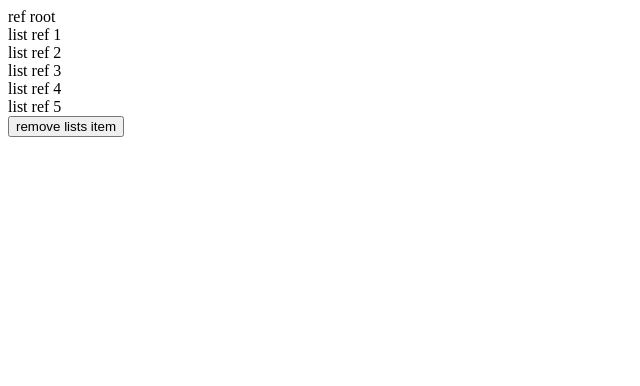
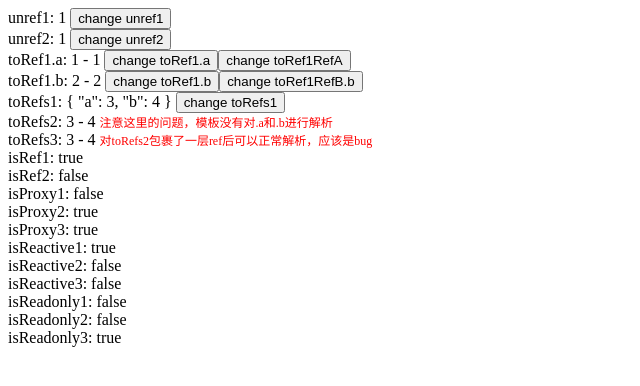
Before and after one commit to zzzzzshPig/upgrade, a Vue app in the folder Vue/vue3/vue3-api/: page / in a window 1280 px wide. Shown: the top 386 px of the page, without its empty margins (0-640 px from the left). Built offline with nearby package versions, Linux system fonts and the light colour scheme.

Commit message:
Feat: vue3-api-响应式系统工具集

```diff
--- a/Vue/vue3/vue3-api/src/App.vue
+++ b/Vue/vue3/vue3-api/src/App.vue
@@ -3,7 +3,8 @@
 <!--	<BaseReactiveApi></BaseReactiveApi>-->
 <!--	<Lifecycle></Lifecycle>-->
 <!--	<ProvideAndInject></ProvideAndInject>-->
-	<Refs></Refs>
+<!--	<Refs></Refs>-->
+	<Utils></Utils>
 </template>
 
 <script lang="ts" src="./app.ts"></script>
--- a/Vue/vue3/vue3-api/src/app.ts
+++ b/Vue/vue3/vue3-api/src/app.ts
@@ -4,6 +4,7 @@ import BaseReactiveApi from '@/components/base-reactive-api/index.vue'
 import Lifecycle from '@/components/lifeCycle/index.vue'
 import ProvideAndInject from '@/components/provideAndInject/index.vue'
 import Refs from '@/components/refs/index.vue'
+import Utils from '@/components/utils/index.vue'
 
 export default defineComponent({
     components: {
@@ -11,6 +12,7 @@ export default defineComponent({
         BaseReactiveApi,
         Lifecycle,
         ProvideAndInject,
-        Refs
+        Refs,
+        Utils
     }
 })
--- /dev/null
+++ b/Vue/vue3/vue3-api/src/components/utils/index.ts
@@ -0,0 +1,65 @@
+import { defineComponent, readonly, reactive, ref, unref, toRef, toRefs, isRef, isProxy, isReactive, isReadonly } from 'vue'
+
+export default defineComponent({
+    setup () {
+    	// 去掉了ref
+        const unref1 = unref(ref(reactive({ a: 1 })))
+        const unref2 = unref(ref(1))
+
+        // 将reactive的某个属性变为ref
+        const toRef1 = reactive({ a: 1, b: 2 })
+        // 这两个效果应该差不多
+        const toRef1RefA = toRef(toRef1, 'a')
+        const toRef1RefB = ref(toRef1.b)
+        toRef1.b = toRef1RefB as any
+
+        // 把一个响应式对象转换成普通对象，该普通对象的每个 property 都是一个 ref ，和响应式对象 property 一一对应
+        const toRefs1 = reactive({ a: 3, b: 4 })
+        // TODO: 注意 这里 toRefs2 只是一个普通的对象，模板中调用的时候会有问题
+        const toRefs2 = toRefs(toRefs1)
+        // TODO: 必须包裹一层 ref 才可以在模板中正常使用，不用.value
+        const toRefs3 = ref(toRefs2)
+
+        // 检查一个值是否为一个 ref 对象
+        const isRef1 = isRef(ref(1))
+        const isRef2 = isRef(reactive({ a: 1 }))
+
+        // 检查一个对象是否是由 reactive 或者 readonly 方法创建的代理
+        const isProxy1 = isProxy(ref(1))
+        const isProxy2 = isProxy(reactive({ a: 1 }))
+        const isProxy3 = isProxy(readonly(ref(1)))
+
+        // 检查一个对象是否是由 reactive 创建的响应式代理
+        const isReactive1 = isReactive(reactive({ a: 1 }))
+        const isReactive2 = isReactive(ref(1))
+        const test1 = { a: 1 }
+        const isReactive3 = isReactive(readonly(test1))
+
+        // 检查一个对象是否是由 readonly 创建的只读代理
+        const isReadonly1 = isReadonly(ref(1))
+        const isReadonly2 = isReadonly(reactive({ a: 1 }))
+        const isReadonly3 = isReadonly(readonly({ a: 1 }))
+
+        return {
+        	unref1,
+            unref2,
+            toRef1,
+            toRef1RefA,
+            toRef1RefB,
+            toRefs1,
+            toRefs2,
+            toRefs3,
+            isRef1,
+            isRef2,
+            isProxy1,
+            isProxy2,
+            isProxy3,
+            isReactive1,
+            isReactive2,
+            isReactive3,
+            isReadonly1,
+            isReadonly2,
+            isReadonly3
+        }
+    }
+})
--- /dev/null
+++ b/Vue/vue3/vue3-api/src/components/utils/index.vue
@@ -0,0 +1,84 @@
+<template>
+	<div>
+		unref1: {{ unref1.a }}
+		<button @click="unref1.a = 2">change unref1</button>
+	</div>
+
+	<div>
+		unref2: {{ unref2 }}
+		<button @click="unref2 = 2">change unref2</button>
+	</div>
+
+	<div>
+		toRef1.a: {{toRef1.a}} - {{toRef1RefA}}
+		<button @click="toRef1.a++">change toRef1.a</button>
+		<button @click="toRef1RefA++">change toRef1RefA</button>
+	</div>
+
+	<div>
+		toRef1.b: {{toRef1.b}} - {{toRef1RefB}}
+		<button @click="toRef1.b++">change toRef1.b</button>
+		<button @click="toRef1RefB++">change toRef1RefB.b</button>
+	</div>
+
+	<div>
+		toRefs1: {{ toRefs1 }}
+		<button @click="toRefs1.a = toRefs1.b++">change toRefs1</button>
+	</div>
+
+	<div>
+		toRefs2: {{ toRefs2.a }} - {{ toRefs2.b }} <span style="font-size: 12px;color: red;">注意这里的问题，模板没有对.a和.b进行解析</span>
+	</div>
+
+	<div>
+		toRefs3: {{ toRefs3.a }} - {{ toRefs3.b }} <span style="font-size: 12px;color: red;">对toRefs2包裹了一层ref后可以正常解析，应该是bug</span>
+	</div>
+
+	<div>
+		isRef1: {{ isRef1 }}
+	</div>
+
+	<div>
+		isRef2: {{ isRef2 }}
+	</div>
+
+	<div>
+		isProxy1: {{ isProxy1 }}
+	</div>
+
+	<div>
+		isProxy2: {{ isProxy2 }}
+	</div>
+
+	<div>
+		isProxy3: {{ isProxy3 }}
+	</div>
+
+	<div>
+		isReactive1: {{ isReactive1 }}
+	</div>
+
+	<div>
+		isReactive2: {{ isReactive2 }}
+	</div>
+
+	<div>
+		isReactive3: {{ isReactive3 }}
+	</div>
+
+	<div>
+		isReadonly1: {{ isReadonly1 }}
+	</div>
+
+	<div>
+		isReadonly2: {{ isReadonly2 }}
+	</div>
+
+	<div>
+		isReadonly3: {{ isReadonly3 }}
+	</div>
+</template>
+
+<script lang="ts" src="./index.ts"></script>
+
+<style scoped lang="less"></style>
```
